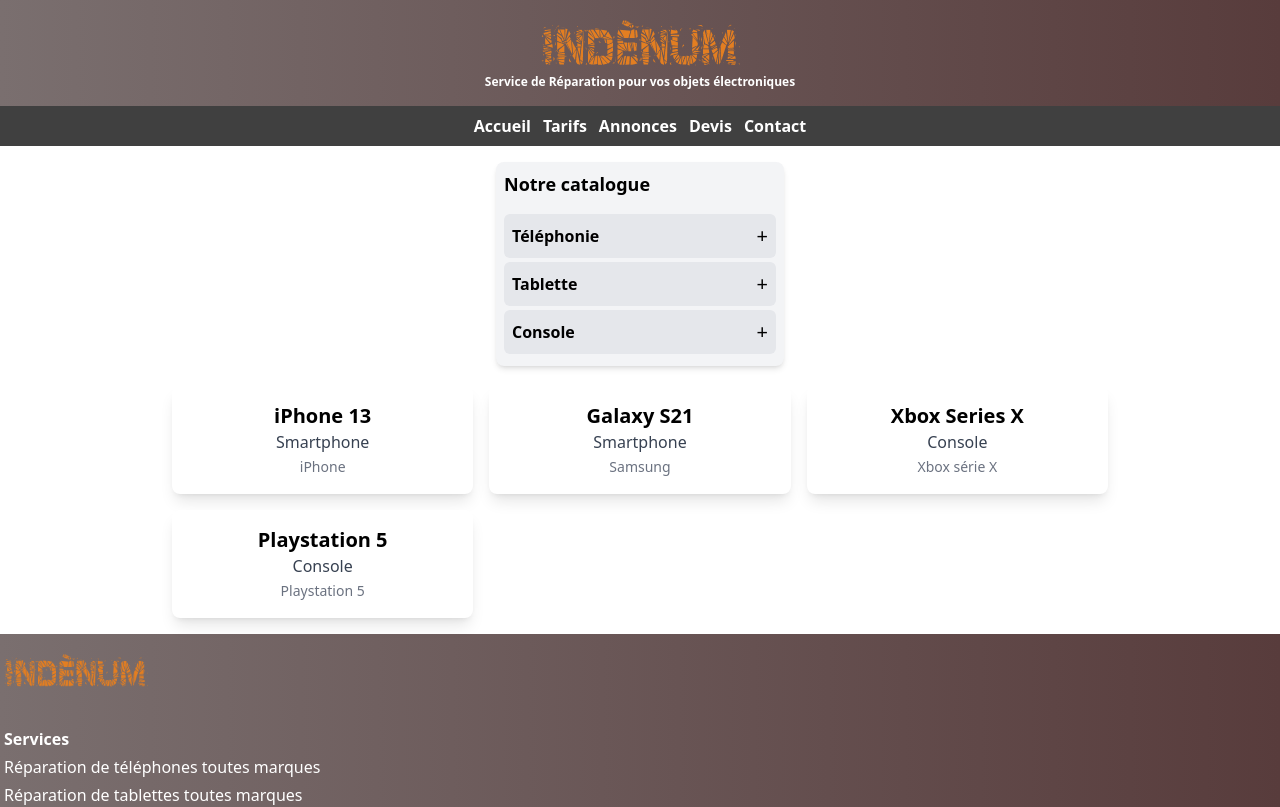
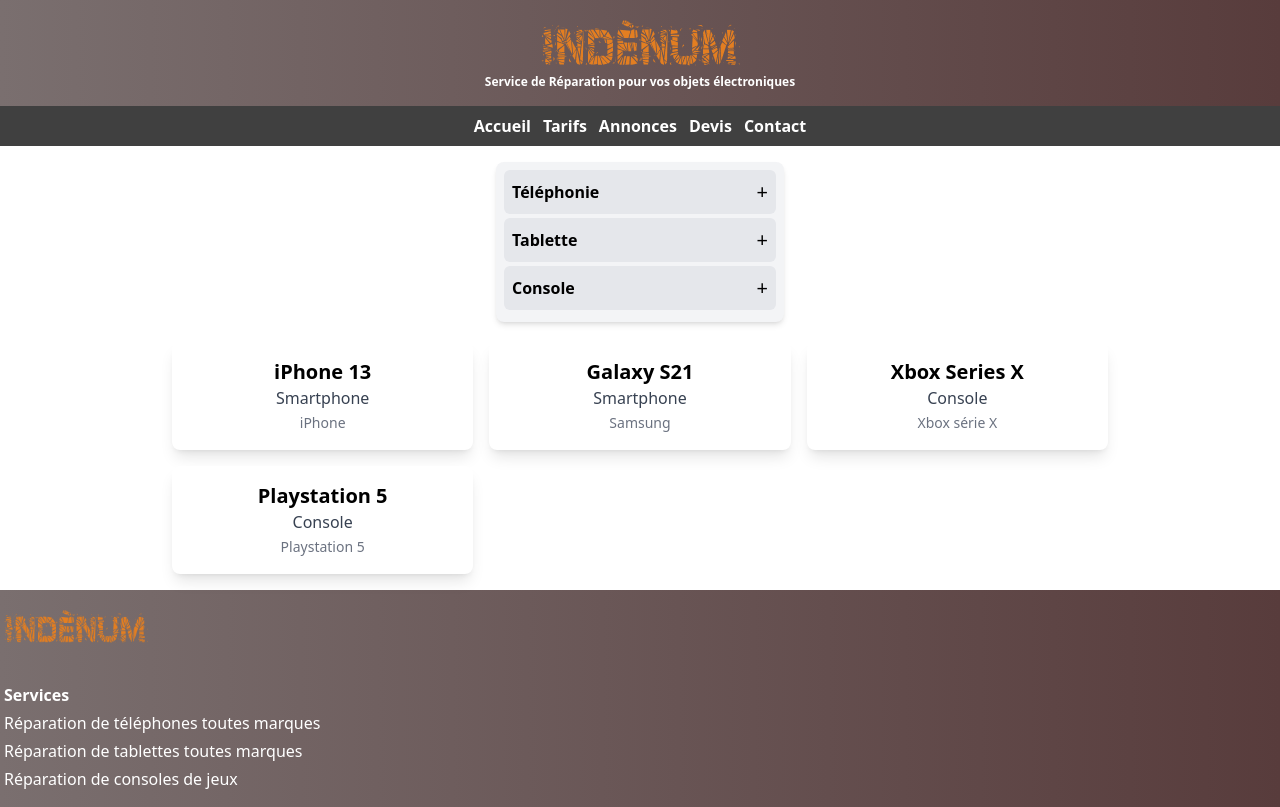
Before and after one commit to jo33200/indenum, a React (Vite) app: page /rates in a window 1280 px wide. Shown: the top 807 px of the page. Built offline with nearby package versions, Linux system fonts and the light colour scheme.

Commit message:
Refactor ad page to remove redundant heading

```diff
--- a/src/pages/ad/ad.jsx
+++ b/src/pages/ad/ad.jsx
@@ -38,7 +38,6 @@ const Ad = () => {
 
   return (
     <div className='container mx-auto p-4 flex flex-col items-center gap-5'>
-      <h1 className='text-3xl font-bold text-center'>Nos annonces</h1>
       <div className='w-72 p-2'>
         <Filters
           filterData={filterData}
--- a/src/pages/rates/rates.jsx
+++ b/src/pages/rates/rates.jsx
@@ -68,8 +68,6 @@ const CardFilterPage = () => {
     <div className="container mx-auto p-4 flex flex-col items-center gap-5">
       {/* Conteneur des filtres, aligné à gauche avec Flexbox */}
       <div className="w-72 p-2 bg-gray-100 shadow-md rounded-lg">
-        <h2 className="text-lg text-left font-bold mb-4">Notre catalogue</h2>
-
         {/* Parcourir les catégories de filtres */}
         {filterData.map((filter) => (
           <div key={filter.category} className="mb-1">
```
